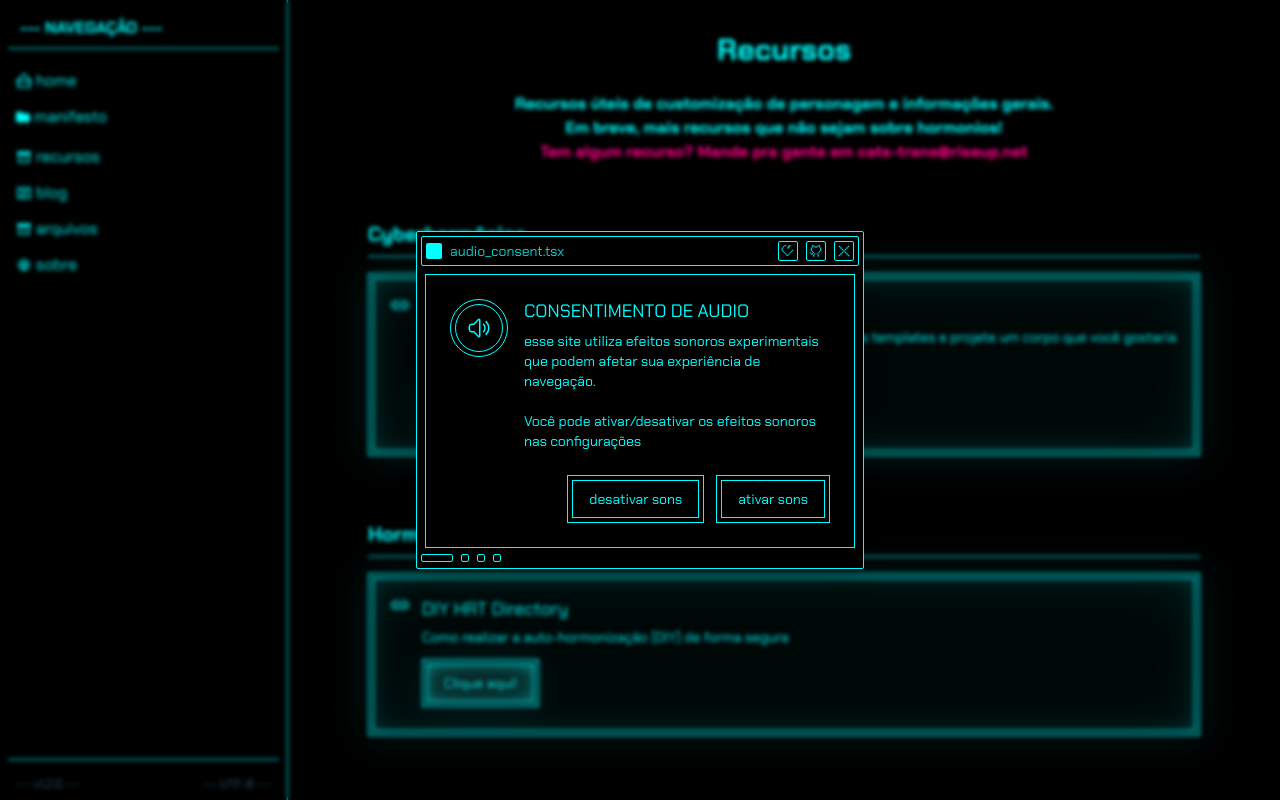
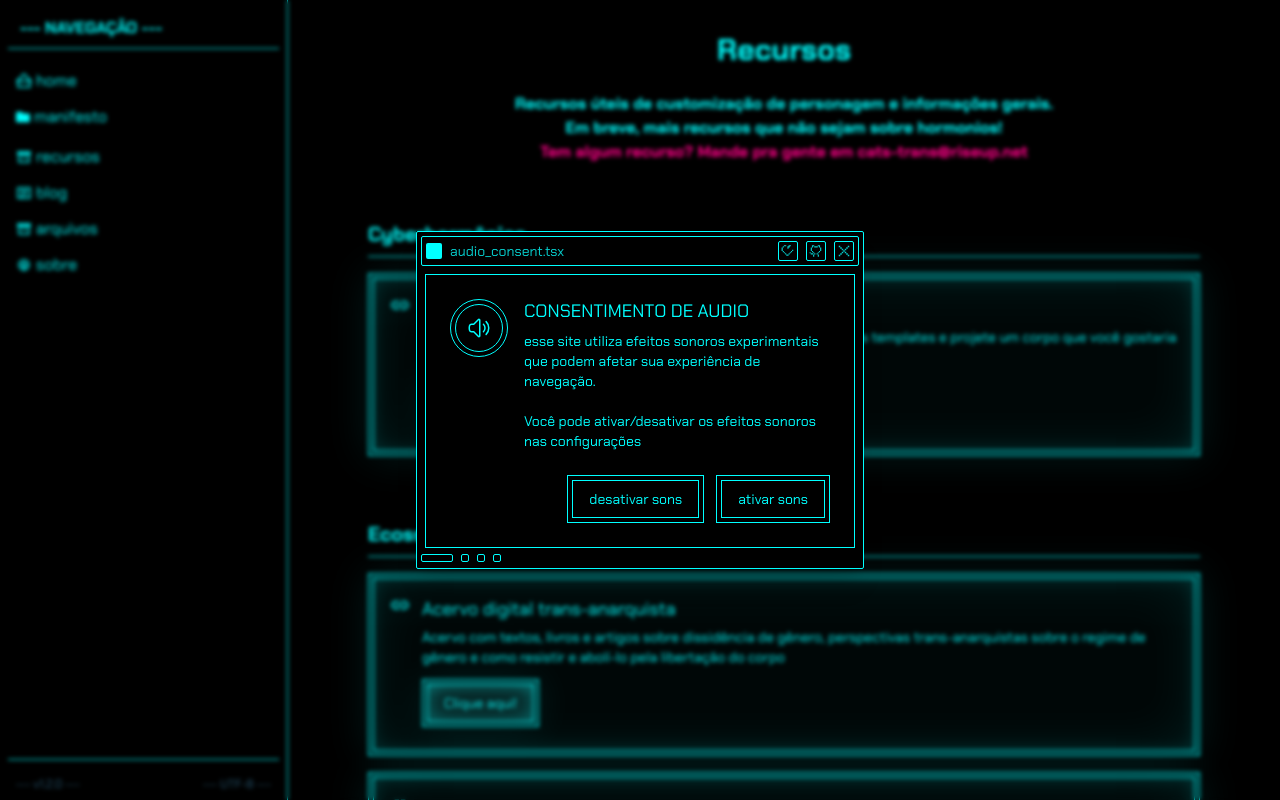
Before and after one commit to Coletivo-Anarquista-Trans/site, a Next.js app: page /recursos in a window 1280 px wide. Shown: the top 800 px of the page. Built offline with nearby package versions, Linux system fonts and the light colour scheme.

Commit message:
text adjust

```diff
--- a/src/data/resources.ts
+++ b/src/data/resources.ts
@@ -54,13 +54,13 @@ export const resourcesByCategory: Record<string, CyberResource[]> = {
       dateAdded: '2025-03-28',
     },
   ],
-   TransInstituições: [
+   EcossistemaTrans: [
     {
      id: '6',
      title: 'Acervo digital trans-anarquista',
      type: 'link',
      url: 'https://transanarquismo.noblogs.org/acervo/',
-     description: 'Acertvo com textos, livros e artigos sobre dissidência de gênero, perspectivas trans-anarquistas sobre o regime de gênero e como resistir e abolí-lo pela libertação do corpo',
+     description: 'Acervo com textos, livros e artigos sobre dissidência de gênero, perspectivas trans-anarquistas sobre o regime de gênero e como resistir e abolí-lo pela libertação do corpo',
      category: 'Livros e Artigos',
      dateAdded: '2025-05-25',
     },
```
